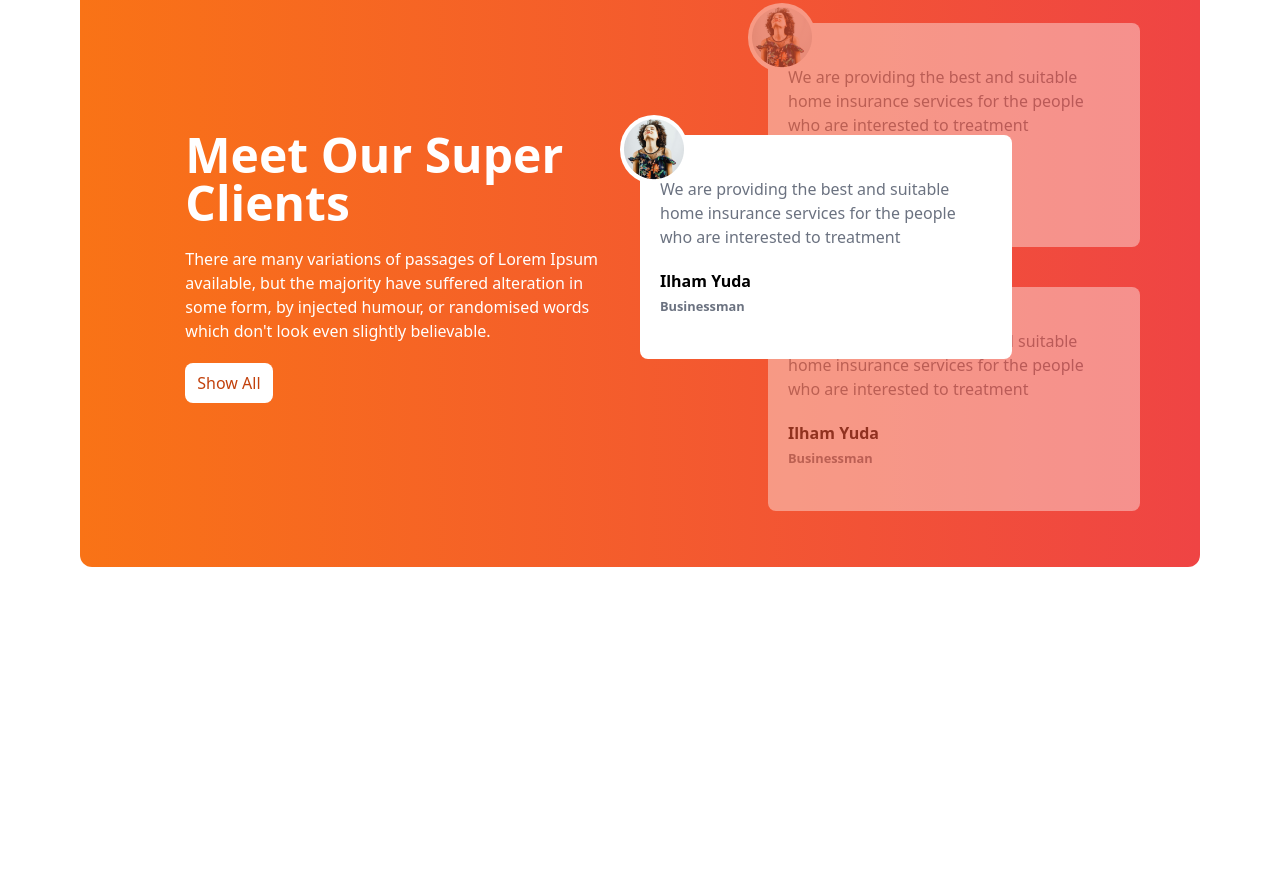
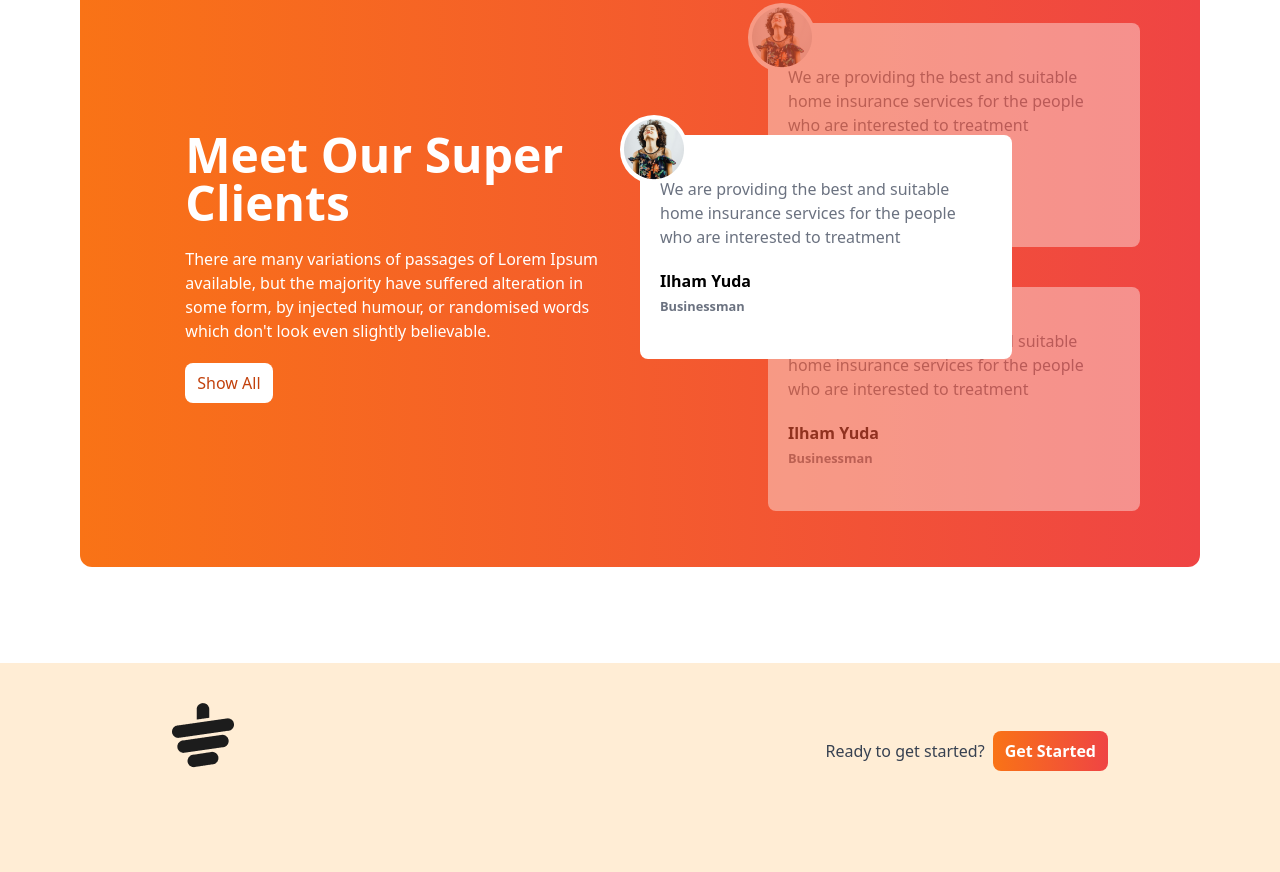
Before and after one commit to utshopust/tea-house-with-tailwind, a plain HTML site: page index.html in a window 1280 px wide. Shown: the part 1914-2786 px from the top of the page. Before the commit the page ends 2577 px from the top, so only its background shows below. Drawn offline with nearby package versions, Linux system fonts and the light colour scheme.

Commit message:
added the footr section

```diff
--- a/index.html
+++ b/index.html
@@ -269,5 +269,22 @@
         </div>
       </section>
     </main>
+    <!-- Footer Section Start -->
+    <footer class="bg-orange-100 text-gray-700 py-10 px-4 md:px16">
+      <div class="mx-auto w-9/12">
+        <!-- Logo -->
+         <div class="mb-8 flex justify-between">
+          <img class="mb-8" src="images/cup.png" alt="">
+          <div class="flex items-center gap-2">
+            <h4>Ready to get started?</h4>
+            <button class="bg-gradient-to-r from-orange-500 to-red-500 rounded-lg px-3 py-2 text-white font-bold">Get Started</button>
+          </div>
+         </div>
+
+         <!-- Links -->
+
+      </div>
+
+    </footer>
   </body>
 </html>
```
